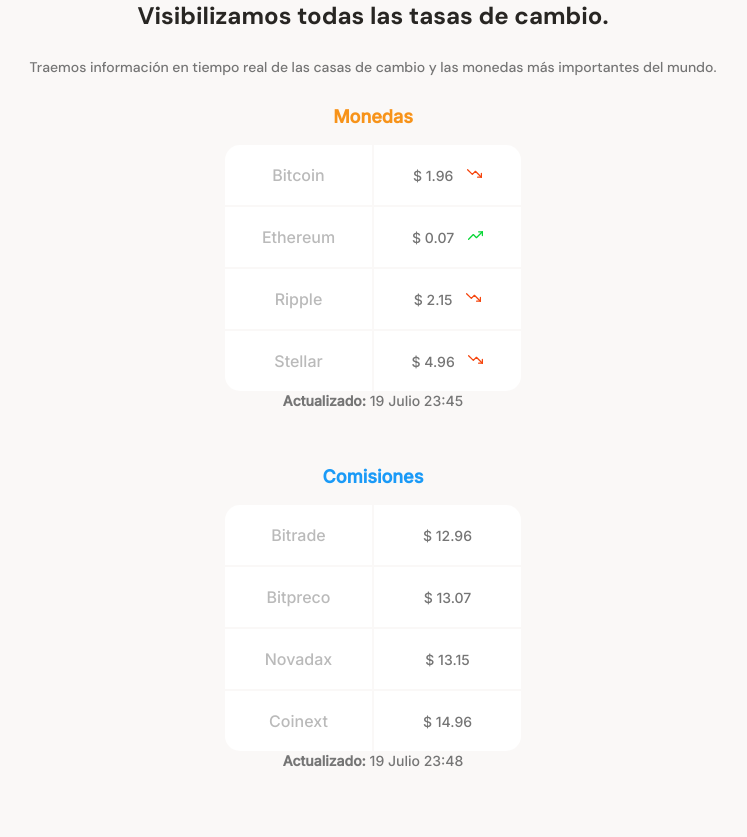
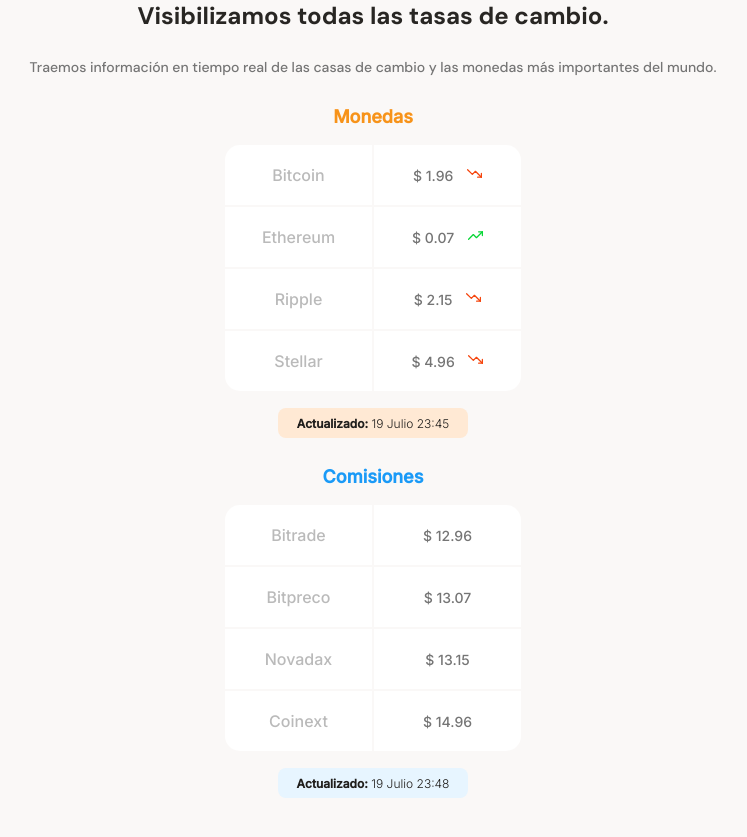
Before and after one commit to CarlosMS12/Curso-Mobile-First, a plain HTML site: page index.html in a window 1280 px wide. Shown: the part 661-1498 px from the top of the page, without its empty margins (267-1014 px from the left). Drawn offline with Linux system fonts and the light colour scheme.

Commit message:
estilos finales a las tablas

```diff
--- a/styles.css
+++ b/styles.css
@@ -213,3 +213,33 @@
     background-position: center;
     background-repeat: no-repeat;
 }
+.currency-table--date {
+    width: 190px;
+    height: 30px;
+    margin: 0 auto;
+    margin-top: 15px;
+    padding: 8px;
+    background-color: var(--soft-orange);
+    border-radius: 8px;
+}
+.currency-table--date p {
+    font-size: 1.2rem;
+    line-height: 1.5rem;
+    font-weight: 300;
+    color: var(--warm-black);
+}
+.currency-table--date2 {
+    width: 190px;
+    height: 30px;
+    margin: 0 auto;
+    margin-top: 15px;
+    padding: 8px;
+    background-color: var(--soft-blue);
+    border-radius: 8px;
+}
+.currency-table--date2 p {
+    font-size: 1.2rem;
+    line-height: 1.5rem;
+    font-weight: 300;
+    color: var(--warm-black);
+}
```
